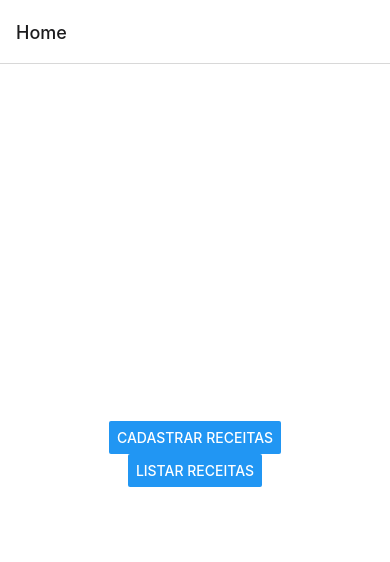
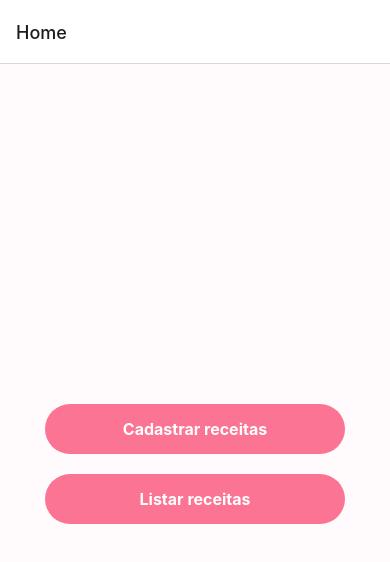
Before and after one commit to fatec-atv/sweet-sour, a React Native app in the folder frontend/: screen / in a window 390 px wide. Shown: the top 562 px of the page. Built offline with nearby package versions, Linux system fonts and the light colour scheme.

Commit message:
cadastro e visualização com css bonitinho

```diff
--- a/frontend/config/api.ts
+++ b/frontend/config/api.ts
@@ -1 +1 @@
-export const API_URL = 'http://192.168.147.186:3000';
+export const API_URL = 'http://192.168.15.15:3000';
--- a/frontend/pages/cadastroReceita/cadastroReceita.tsx
+++ b/frontend/pages/cadastroReceita/cadastroReceita.tsx
@@ -1,8 +1,7 @@
 import React, { useState, useEffect } from 'react';
-import { View, Text, TextInput, Button, ScrollView, TouchableOpacity, Alert } from 'react-native';
+import { View, Text, TextInput, Button, ScrollView, TouchableOpacity, Alert, StyleSheet } from 'react-native';
 import { Picker } from '@react-native-picker/picker';
 import ingredientesData from '../../assets/data/ingredientes.json';
-import styles from './styles';
 import axios from 'axios';
 import { API_URL } from '../../config/api';
 
@@ -260,4 +259,95 @@ const CadastroReceita: React.FC = () => {
   );
 };
 
+const styles = StyleSheet.create({
+  container: {
+    flexGrow: 1,
+    paddingRight: 25,
+    paddingLeft: 25,
+    paddingVertical: 20,
+    backgroundColor: '#FFFAFB',
+  },
+  title: {
+    fontSize: 24,
+    fontWeight: 'bold',
+    marginBottom: 20,
+    textAlign: 'center',
+  },
+  form: {
+    flex: 1,
+    flexDirection: 'column',
+  },
+  label: {
+    fontSize: 16,
+    fontWeight: 'bold',
+    marginBottom: 5,
+    marginTop: 5,
+  },
+  input: {
+    height: 40,
+    borderColor: '#ccc',
+    borderWidth: 1,
+    marginBottom: 15,
+    paddingHorizontal: 15,
+    borderRadius: 25,
+    backgroundColor: '#fff',
+  },
+  textArea: {
+    height: 100,
+    marginBottom: 15,
+    paddingVertical: 10,
+    paddingHorizontal: 15,
+    textAlignVertical: 'top',
+    backgroundColor: '#fff',
+  },
+  pickerContainer: {
+    borderColor: '#ccc',
+    borderWidth: 1,
+    borderRadius: 25,
+    marginBottom: 15,
+    backgroundColor: '#fff',
+  },
+  picker: {
+    height: 50,
+  },
+  selectedItemsContainer: {
+    flexDirection: 'row',
+    flexWrap: 'wrap',
+    marginBottom: 15,
+  },
+  selectedItemContainer: {
+    flexDirection: 'row',
+    alignItems: 'center',
+    backgroundColor: '#FDD2DD',
+    borderRadius: 15,
+    padding: 5,
+    margin: 5,
+    borderColor: '#FC7493',
+    borderWidth: 1,
+  },
+  selectedItem: {
+    marginRight: 10,
+    marginLeft: 5,
+    fontWeight: 'bold',
+    color: '#FC7493',
+  },
+  removeItem: {
+    color: '#FC7493',
+    fontWeight: 'bold',
+    marginRight: 5,
+  },
+  button: {
+    backgroundColor: '#FC7493',
+    padding: 15,
+    borderRadius: 25,
+    alignItems: 'center',
+    marginTop: 20,
+  },
+  buttonText: {
+    color: '#fff',
+    fontSize: 16,
+    fontWeight: 'bold',
+  },
+});
+
 export default CadastroReceita;
--- a/frontend/pages/cadastroReceita/styles.ts
+++ /dev/null
@@ -1,106 +0,0 @@
-import { StyleSheet } from 'react-native';
-
-const styles = StyleSheet.create({
-  container: {
-    flexGrow: 1,
-    paddingRight: 25,
-    paddingLeft: 25,
-    paddingTop: 20,
-    paddingBottom: 30,
-    backgroundColor: '#fff',
-  },
-  title: {
-    fontSize: 24,
-    fontWeight: 'bold',
-    marginBottom: 20,
-    textAlign: 'center',
-  },
-  form: {
-    flex: 1,
-  },
-  label: {
-    fontSize: 16,
-    fontWeight: 'bold',
-    marginBottom: 5,
-    marginTop: 5,
-  },
-  input: {
-    height: 40,
-    borderColor: '#ccc',
-    borderWidth: 1,
-    marginBottom: 15,
-    paddingHorizontal: 15,
-    borderRadius: 25,
-  },
-  textArea: {
-    height: 100,
-    marginBottom: 15,
-    paddingVertical: 10,
-    paddingHorizontal: 15,
-    textAlignVertical: 'top',
-  },
-  pickerContainer: {
-    borderColor: '#ccc',
-    borderWidth: 1,
-    borderRadius: 25,
-    marginBottom: 15,
-  },
-  picker: {
-    height: 50,
-  },
-  selectedItemsContainer: {
-    flexDirection: 'row',
-    flexWrap: 'wrap',
-  },
-  selectedItemContainer: {
-    flexDirection: 'row',
-    alignItems: 'center',
-    backgroundColor: '#FDD2DD',
-    borderRadius: 15,
-    padding: 5,
-    margin: 5,
-    borderColor: '#FC7493',
-    borderWidth: 1,
-  },
-  selectedItem: {
-    marginRight: 10,
-    marginLeft: 5,
-    fontWeight: 'bold',
-    color: '#FC7493',
-  },
-  removeItem: {
-    color: '#FC7493',
-    fontWeight: 'bold',
-    marginRight: 5,
-  },
-  button: {
-    backgroundColor: '#FC7493',
-    padding: 15,
-    borderRadius: 25,
-    alignItems: 'center',
-    marginTop: 20,
-  },
-  buttonText: {
-    color: '#fff',
-    fontSize: 16,
-    fontWeight: 'bold',
-  },
-  imagePicker: {
-    backgroundColor: '#007bff',
-    padding: 10,
-    borderRadius: 5,
-    alignItems: 'center',
-    marginBottom: 16,
-  },
-  imagePickerText: {
-    color: '#fff',
-    fontWeight: 'bold',
-  },
-  image: {
-    width: '100%',
-    height: 200,
-    marginBottom: 16,
-  }
-});
-
-export default styles;
--- a/frontend/pages/home/home.tsx
+++ b/frontend/pages/home/home.tsx
@@ -1,5 +1,5 @@
 import React from 'react';
-import { View, Button, StyleSheet } from 'react-native';
+import { View, Text, StyleSheet, TouchableOpacity } from 'react-native';
 import { useNavigation, NavigationProp } from '@react-navigation/native';
 import { RootStackParamList } from '../../App';
 
@@ -8,14 +8,18 @@ const Home: React.FC = () => {
 
   return (
     <View style={styles.container}>
-      <Button
-        title="Cadastrar receitas"
+      <TouchableOpacity
+        style={styles.button}
         onPress={() => navigation.navigate('CadastroReceita')}
-      />
-      <Button
-        title="Listar receitas"
+      >
+        <Text style={styles.buttonText}>Cadastrar receitas</Text>
+      </TouchableOpacity>
+      <TouchableOpacity
+        style={styles.button}
         onPress={() => navigation.navigate('ListagemReceitas')}
-      />
+      >
+        <Text style={styles.buttonText}>Listar receitas</Text>
+      </TouchableOpacity>
     </View>
   );
 };
@@ -25,7 +29,20 @@ const styles = StyleSheet.create({
     flex: 1,
     justifyContent: 'center',
     alignItems: 'center',
-    backgroundColor: '#fff',
+    backgroundColor: '#FFFAFB',
+  },
+  button: {
+    marginTop: 20,
+    backgroundColor: '#fc7493',
+    padding: 15,
+    borderRadius: 25,
+    alignItems: 'center',
+    width: 300,
+  },
+  buttonText: {
+    color: '#fff',
+    fontSize: 16,
+    fontWeight: 'bold',
   },
 });
 
--- a/frontend/pages/listagemReceita/ListagemReceita.tsx
+++ b/frontend/pages/listagemReceita/ListagemReceita.tsx
@@ -1,9 +1,10 @@
 import React, { useState, useEffect } from 'react';
-import { View, Text, FlatList, StyleSheet, TouchableOpacity, Alert } from 'react-native';
+import { View, Text, FlatList, StyleSheet, Alert } from 'react-native';
 import axios from 'axios';
 import { API_URL } from '../../config/api';
 import { useNavigation, NavigationProp } from '@react-navigation/native';
 import { RootStackParamList } from '../../App';
+import ReceitaItem from './ReceitaItem';
 
 interface Receita {
   id: string;
@@ -32,29 +33,16 @@ const ListagemReceitas: React.FC = () => {
     fetchReceitas();
   }, []);
 
-  const renderItem = ({ item }: { item: Receita }) => {
-    const [isHovered, setIsHovered] = useState(false); // Estado para controlar o hover
-
-    return (
-      <TouchableOpacity
-        key={item.id}
-        style={[styles.cardContainer, isHovered && styles.cardHovered]} // Adiciona a classe de hover
-        onPress={() => navigation.navigate('VisualizacaoReceita', { id: item.id })}
-        onPressIn={() => setIsHovered(true)} // Ativa o hover quando pressionado
-        onPressOut={() => setIsHovered(false)} // Desativa o hover quando não pressionado
-      >
-        <View style={styles.cardContent}>
-          <Text style={styles.cardTitle}>{item.titulo}</Text>
-          <Text style={styles.cardCategory}>{item.categoria}</Text>
-        </View>
-      </TouchableOpacity>
-    );
-  };
+  const renderItem = ({ item }: { item: Receita }) => (
+    <ReceitaItem item={item} onPress={() => navigation.navigate('VisualizacaoReceita', { id: item.id })} />
+  );
 
   return (
     <View style={styles.container}>
       {loading ? (
-        <Text>Carregando...</Text>
+        <View style={styles.loadingContainer}>
+          <Text style={styles.loadingText}>Carregando...</Text>
+        </View>
       ) : (
         <FlatList
           data={receitas}
@@ -72,32 +60,16 @@ const styles = StyleSheet.create({
     padding: 16,
     backgroundColor: '#FFFAFB',
   },
-  cardContainer: {
-    marginBottom: 16,
-    padding: 16,
-    backgroundColor: '#FFF',
-    borderRadius: 8,
-    shadowColor: '#FFBECD',
-    shadowOpacity: 0.2, // Mudado para um valor mais realista
-    shadowOffset: { width: 2, height: 2 },
-    shadowRadius: 5, // Mudado para um valor mais realista
-    elevation: 5,
+  loadingContainer: {
+    flex: 1,
+    justifyContent: 'center',
+    alignItems: 'center',
+    backgroundColor: '#FFFAFB',
   },
-  cardHovered: {
-    backgroundColor: '#FFDFDF', // Cor do fundo quando o card é "hovered"
-    shadowOpacity: 0.4, // Aumenta a opacidade da sombra ao ser "hovered"
-  },
-  cardContent: {
-    flex: 1,
-  },
-  cardTitle: {
-    fontSize: 18,
+  loadingText: {
+    fontSize: 20,
     fontWeight: 'bold',
-    marginBottom: 4,
-  },
-  cardCategory: {
-    fontSize: 14,
-    color: '#888',
+    textAlign: 'center',
   },
 });
 
--- /dev/null
+++ b/frontend/pages/listagemReceita/ReceitaItem.tsx
@@ -0,0 +1,63 @@
+import React, { useState } from 'react';
+import { View, Text, StyleSheet, TouchableOpacity } from 'react-native';
+
+interface Receita {
+  id: string;
+  titulo: string;
+  categoria: string;
+}
+
+interface ReceitaItemProps {
+  item: Receita;
+  onPress: () => void;
+}
+
+const ReceitaItem: React.FC<ReceitaItemProps> = ({ item, onPress }) => {
+  const [isHovered, setIsHovered] = useState(false);
+
+  return (
+    <TouchableOpacity
+      style={[styles.cardContainer, isHovered && styles.cardHovered]}
+      onPress={onPress}
+      onPressIn={() => setIsHovered(true)}
+      onPressOut={() => setIsHovered(false)}
+    >
+      <View style={styles.cardContent}>
+        <Text style={styles.cardTitle}>{item.titulo}</Text>
+        <Text style={styles.cardCategory}>{item.categoria}</Text>
+      </View>
+    </TouchableOpacity>
+  );
+};
+
+const styles = StyleSheet.create({
+  cardContainer: {
+    marginBottom: 16,
+    padding: 16,
+    backgroundColor: '#FFF',
+    borderRadius: 8,
+    shadowColor: '#FFBECD',
+    shadowOpacity: 0.2,
+    shadowOffset: { width: 2, height: 2 },
+    shadowRadius: 5,
+    elevation: 5,
+  },
+  cardHovered: {
+    backgroundColor: '#FFDFDF',
+    shadowOpacity: 0.4,
+  },
+  cardContent: {
+    flex: 1,
+  },
+  cardTitle: {
+    fontSize: 18,
+    fontWeight: 'bold',
+    marginBottom: 4,
+  },
+  cardCategory: {
+    fontSize: 14,
+    color: '#888',
+  },
+});
+
+export default ReceitaItem;
--- a/frontend/pages/visualizacaoReceita/VisualizacaoReceita.tsx
+++ b/frontend/pages/visualizacaoReceita/VisualizacaoReceita.tsx
@@ -17,7 +17,7 @@ interface Receita {
 }
 
 const VisualizacaoReceita: React.FC = ({ route }: any) => {
-  const { id } = route.params; // Recebe o id da receita através da navegação
+  const { id } = route.params;
   const [receita, setReceita] = useState<Receita | null>(null);
   const [loading, setLoading] = useState<boolean>(true);
 
@@ -40,7 +40,7 @@ const VisualizacaoReceita: React.FC = ({ route }: any) => {
   if (loading) {
     return (
       <View style={styles.loadingContainer}>
-        <Text>Carregando...</Text>
+        <Text style={styles.loadingText}>Carregando...</Text>
       </View>
     );
   }
@@ -56,21 +56,26 @@ const VisualizacaoReceita: React.FC = ({ route }: any) => {
   return (
     <View style={styles.container}>
       <Text style={styles.title}>{receita.titulo}</Text>
-      <Text style={styles.detail}>Categoria: {receita.categoria}</Text>
-      <Text style={styles.detail}>Tempo de Preparo: {receita.tempoPreparo}</Text>
-      <Text style={styles.detail}>Porções: {receita.porcoes}</Text>
-      <Text style={styles.detail}>Dificuldade: {receita.dificuldade}</Text>
-      <Text style={styles.description}>{receita.descricao}</Text>
-      <Text style={styles.detail}>Modo de Preparo:</Text>
-      <Text>{receita.modoPreparo}</Text>
-      <Text style={styles.detail}>Ingredientes:</Text>
+      <Text style={styles.title2}>Categoria:</Text>
+      <Text style={styles.detail}>{receita.categoria}</Text>
+      <Text style={styles.title2}>Descrição:</Text>
+      <Text style={styles.detail}>{receita.descricao}</Text>
+      <Text style={styles.title2}>Restrições Alimentares:</Text>
+      {receita.restricoesAlimentares.map((restricao, index) => (
+        <Text style={styles.lista} key={`${restricao}-${index}`}>{restricao}</Text>
+      ))}
+            <Text style={styles.title2}>Ingredientes:</Text>
       {receita.ingredientes.map((ingrediente) => (
-        <Text key={ingrediente.id}>- {ingrediente.name}</Text>
+        <Text style={styles.lista} key={ingrediente.id}>{ingrediente.name}</Text>
       ))}
-      <Text style={styles.detail}>Restrições Alimentares:</Text>
-      {receita.restricoesAlimentares.map((restricao, index) => (
-        <Text key={index}>- {restricao}</Text>
-      ))}
+      <Text style={styles.title2}>Tempo de Preparo:</Text>
+      <Text style={styles.detail}>{receita.tempoPreparo}</Text>
+      <Text style={styles.title2}>Número de Porções:</Text>
+      <Text style={styles.detail}>{receita.porcoes}</Text>
+      <Text style={styles.title2}>Dificuldade:</Text>
+      <Text style={styles.detail}>{receita.dificuldade}</Text>
+      <Text style={styles.title2}>Modo de Preparo:</Text>
+      <Text style={styles.detail}>{receita.modoPreparo}</Text>
     </View>
   );
 };
@@ -79,12 +84,13 @@ const styles = StyleSheet.create({
   container: {
     flex: 1,
     padding: 16,
-    backgroundColor: '#fff',
+    backgroundColor: '#FFFAFB',
   },
   loadingContainer: {
     flex: 1,
     justifyContent: 'center',
     alignItems: 'center',
+    backgroundColor: '#FFFAFB',
   },
   errorContainer: {
     flex: 1,
@@ -92,17 +98,28 @@ const styles = StyleSheet.create({
     alignItems: 'center',
   },
   title: {
-    fontSize: 24,
+    fontSize: 25,
     fontWeight: 'bold',
-    marginBottom: 16,
+    marginBottom: 15,
+    textAlign: 'center',
+  },
+  title2: {
+    fontSize: 20,
+    fontWeight: 'bold',
+    marginBottom: 8,
   },
   detail: {
     fontSize: 16,
-    marginBottom: 8,
+    marginBottom: 12,
   },
-  description: {
-    fontSize: 14,
-    marginBottom: 16,
+  lista: {
+    fontSize: 16,
+    marginBottom: 12,
+  },
+  loadingText: {
+    fontSize: 20,
+    fontWeight: 'bold',
+    textAlign: 'center',
   },
 });
 
```
Also changed, not shown: 1 other file (tests, documents, lock files or other folders).
